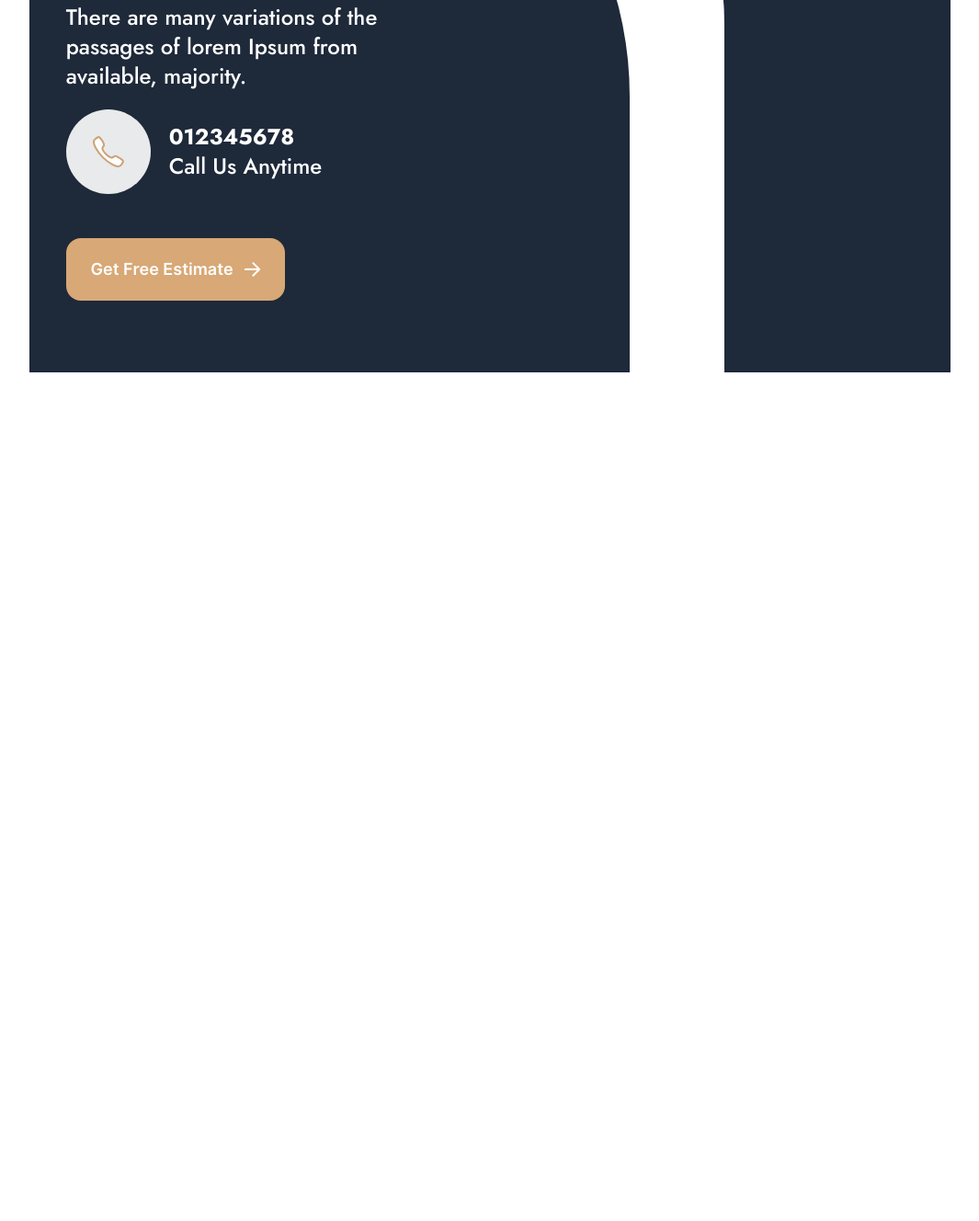
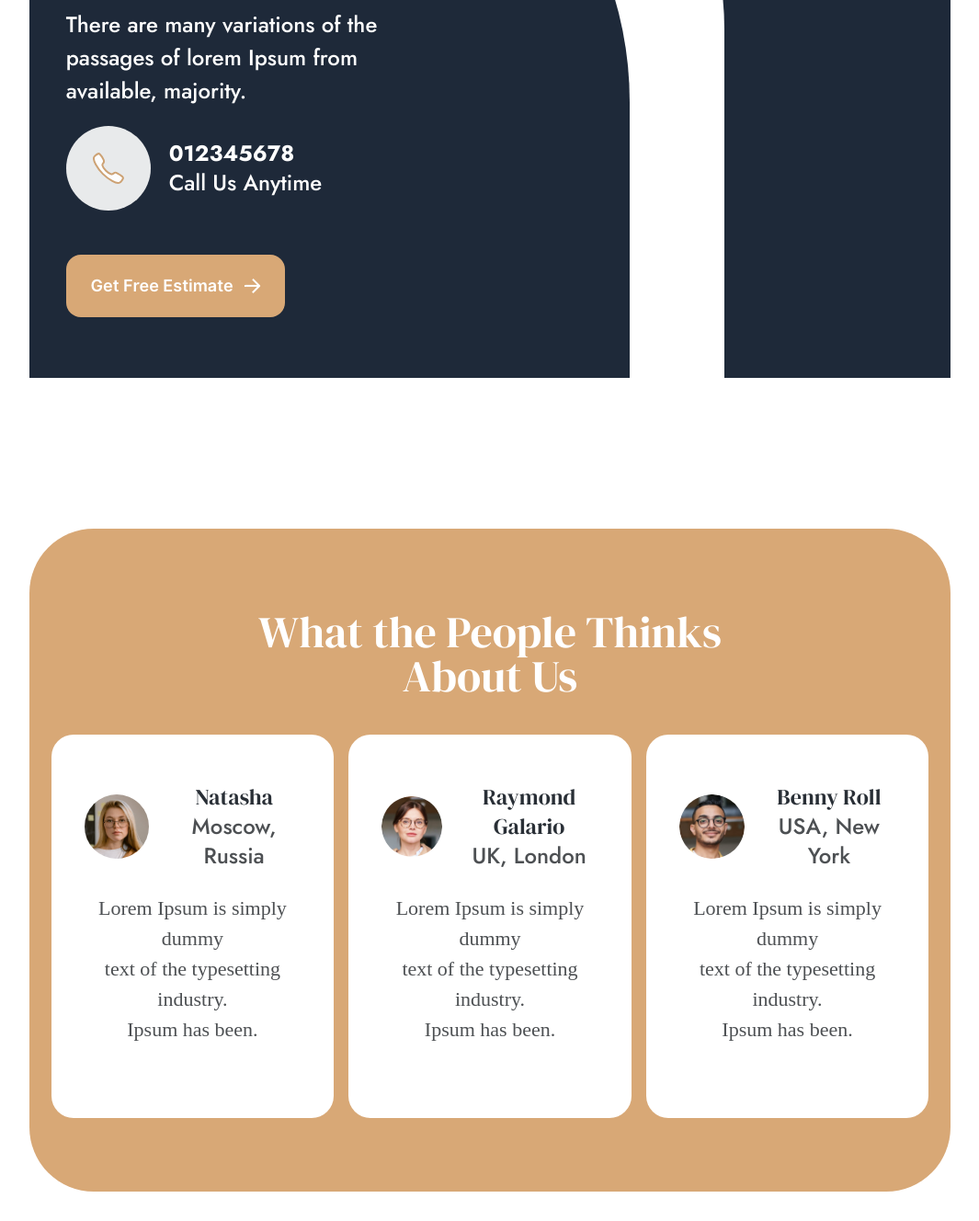
Before and after one commit to poor-memory-web/home-landing-website-html-tailwind, a website: page public/index.html in a window 1280 px wide. Shown: the part 1789-3117 px from the top of the page at 92% size, without its empty margins (107-1172 px from the left). Before the commit the page ends 2194 px from the top, so only its background shows below. Drawn offline with Linux system fonts and the light colour scheme; files whose address does not match are found by name.

Commit message:
build section comments --> main

```diff
--- a/public/index.html
+++ b/public/index.html
@@ -100,7 +100,7 @@
 
 
 
-            <section class="contact w-full relative mt-40">
+            <section class="contact w-full relative mt-40 h-175">
                 <div class="contact-left absolute bg-gray-800 text-white h-175 z-20 w-[653px] rounded-tr-[400px] p-10">
                     <h1 class="contact-left__title text-[55px] font-DMSerifDisplay leading-[125%] mt-25">We create
                         art<br>for modern life</h1>
@@ -127,6 +127,57 @@
                 </div>
                 <div class="contact-right absolute right-0 bg-gray-800 h-175 w-219 rounded-tl-[250px]"></div>
             </section>
+
+
+
+            <!-- ****** section comments ****** -->
+
+
+
+        </div>
+        <div class="container">
+            <section class="comments w-full bg-primary rounded-[70px] mt-25 text-center px-6">
+                <h1 class="comments__title text-white font-DMSerifDisplay text-5xl pt-22">What the People
+                    Thinks<br>About Us</h1>
+                <div class="card-comments w-full flex justify-between gap-4 mt-10 pb-20">
+                    <div class="card-comment bg-white w-4/12 px-9 rounded-3xl">
+                        <div class="card-comment__user-info flex items-center mt-13 gap-5">
+                            <a href="#" class="user-profile size-20 rounded-[50%] flex justify-center items-center"><img
+                                    src="./images/user1.jpg" class="rounded-[50%]" alt="user-profile"></a>
+                            <div class="contact-left__call-info text-2xl font-DMSerifDisplay">
+                                <p class="user-name text-title">Natasha</p>
+                                <p class="user-location text-desc font-jost-medium">Moscow, Russia</p>
+                            </div>
+                        </div>
+                        <p class="user-comment font-jost-regular text-txt text-desc leading-desc mt-6 pb-20">Lorem Ipsum
+                            is simply dummy<br>text of the typesetting industry.<br>Ipsum has been.</p>
+                    </div>
+                    <div class="card-comment bg-white w-4/12 px-9 rounded-3xl">
+                        <div class="card-comment__user-info flex items-center mt-13 gap-5">
+                            <a href="#" class="user-profile size-20 rounded-[50%] flex justify-center items-center"><img
+                                    src="./images/user2.png" class="rounded-[50%]" alt="user-profile"></a>
+                            <div class="contact-left__call-info text-2xl font-DMSerifDisplay">
+                                <p class="user-name text-title">Raymond Galario</p>
+                                <p class="user-location text-desc font-jost-medium">UK, London</p>
+                            </div>
+                        </div>
+                        <p class="user-comment font-jost-regular text-txt text-desc leading-desc mt-6 pb-20">Lorem Ipsum
+                            is simply dummy<br>text of the typesetting industry.<br>Ipsum has been.</p>
+                    </div>
+                    <div class="card-comment bg-white w-4/12 px-9 rounded-3xl">
+                        <div class="card-comment__user-info flex items-center mt-13 gap-5">
+                            <a href="#" class="user-profile size-20 rounded-[50%] flex justify-center items-center"><img
+                                    src="./images/user3.png" class="rounded-[50%]" alt="user-profile"></a>
+                            <div class="contact-left__call-info text-2xl font-DMSerifDisplay">
+                                <p class="user-name text-title">Benny Roll</p>
+                                <p class="user-location text-desc font-jost-medium">USA, New York</p>
+                            </div>
+                        </div>
+                        <p class="user-comment font-jost-regular text-txt text-desc leading-desc mt-6 pb-20">Lorem Ipsum
+                            is simply dummy<br>text of the typesetting industry.<br>Ipsum has been.</p>
+                    </div>
+                </div>
+            </section>
         </div>
     </main>
 
--- a/src/input.css
+++ b/src/input.css
@@ -51,7 +51,7 @@
     --color-title : #292F36;
     --color-desc : #4D5053;
 
-    --text-txt : 22px
+    --text-txt : 22px;
 
     --leading-desc : 150%
 }
```
Also changed, not shown: public/styles/main.css.
